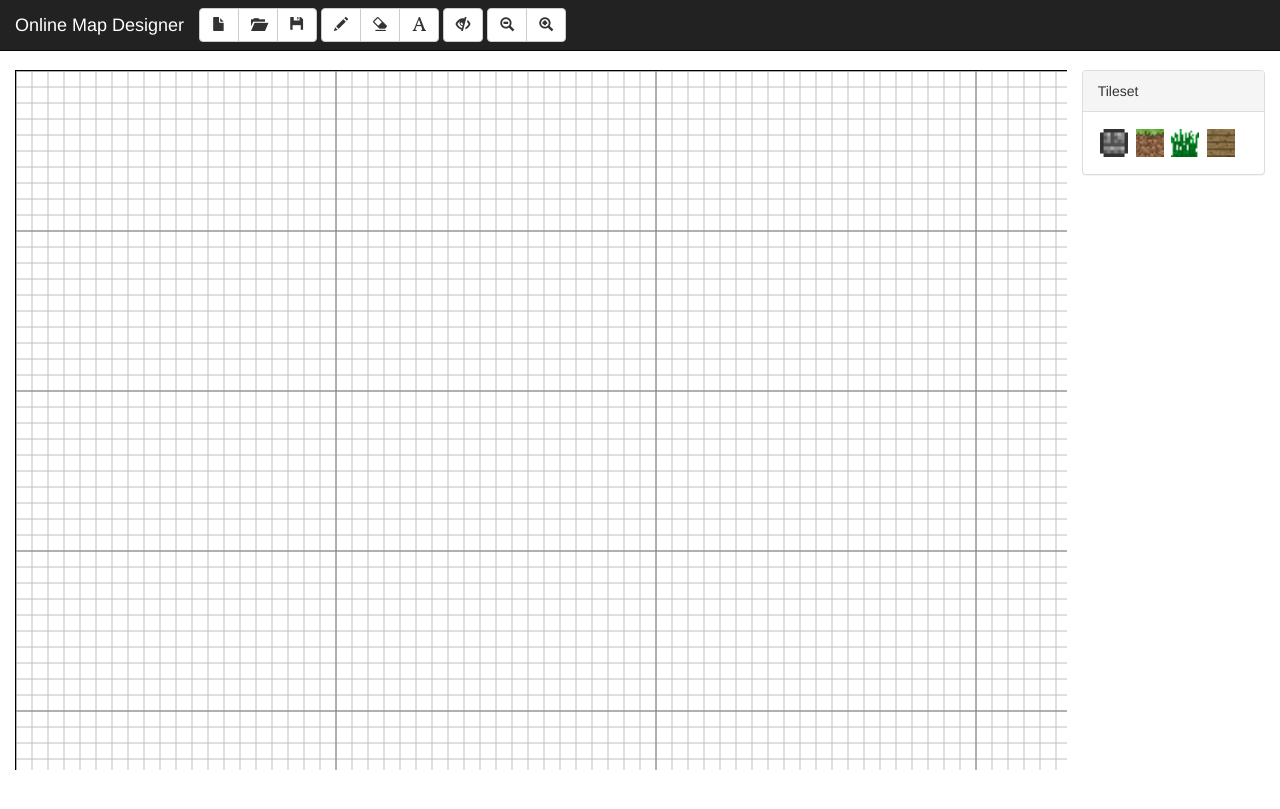
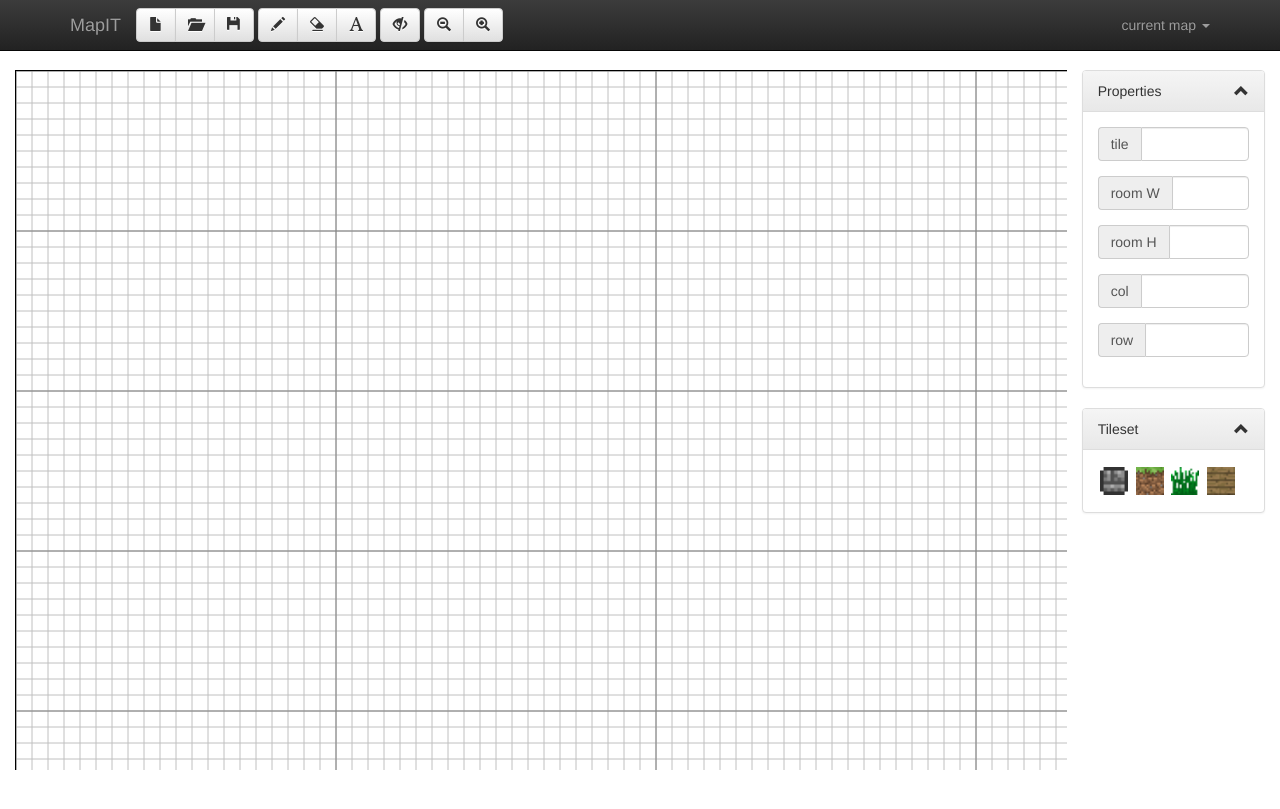
Before and after one commit to alwex/online-tilemap, a PHP site: page /index.html in a window 1280 px wide. Shown: the top 809 px of the page. Run offline with PHP 8.4, Linux system fonts and the light colour scheme; some libraries are stand-ins or nearby versions.

Commit message:
panel and map properties are editable

```diff
--- a/public/css/style.css
+++ b/public/css/style.css
@@ -23,3 +23,13 @@ canvas {
   image-rendering: -webkit-optimize-contrast;
   image-rendering: optimize-contrast;
   -ms-interpolation-mode: nearest-neighbor; }
+
+.panel .row {
+  margin-top: 40px;
+  padding: 0 10px; }
+
+.panel .clickable {
+  cursor: pointer; }
+
+.panel .panel-heading span {
+  font-size: 15px; }
--- a/public/index.html
+++ b/public/index.html
@@ -7,17 +7,17 @@
           integrity="sha384-BVYiiSIFeK1dGmJRAkycuHAHRg32OmUcww7on3RYdg4Va+PmSTsz/K68vbdEjh4u" crossorigin="anonymous">
 
     <!-- Optional theme -->
-    <!--
     <link rel="stylesheet" href="https://maxcdn.bootstrapcdn.com/bootstrap/3.3.7/css/bootstrap-theme.min.css"
           integrity="sha384-rHyoN1iRsVXV4nD0JutlnGaslCJuC7uwjduW9SVrLvRYooPp2bWYgmgJQIXwl/Sp" crossorigin="anonymous">
-    -->
+
+    <!-- App theme -->
     <link rel="stylesheet" type="text/css" href="css/style.css">
 </head>
 
 <body>
 
 <nav class="navbar navbar-inverse navbar-fixed-top">
-    <div class="container-fluid">
+    <div class="container">
         <div class="navbar-header">
             <button type="button" class="navbar-toggle collapsed" data-toggle="collapse"
                     data-target="#bs-example-navbar-collapse-1" aria-expanded="false">
@@ -26,12 +26,13 @@
                 <span class="icon-bar"></span>
                 <span class="icon-bar"></span>
             </button>
-            <a class="navbar-brand" href="#">Online Map Designer</a>
+            <a class="navbar-brand" href="#">MapIT</a>
         </div>
 
         <div class="collapse navbar-collapse">
 
-            <div class="btn-group" role="group">
+
+            <div class="btn-group " role="group">
                 <button type="button" class="btn btn-default navbar-btn">
                     <span class="glyphicon glyphicon-file"></span>
                 </button>
@@ -42,7 +43,9 @@
                     <span class="glyphicon glyphicon-floppy-disk"></span>
                 </button>
             </div>
-            <div id="panel-tools-0" class="btn-group" role="group">
+            <div class="btn-group " role="group">
+
+
                 <button id="btn-pencil" type="button" class="btn btn-default navbar-btn">
                     <span class="glyphicon glyphicon-pencil"></span>
                 </button>
@@ -53,14 +56,13 @@
                     <span class="glyphicon glyphicon-font"></span>
                 </button>
             </div>
+            <div class="btn-group " role="group">
 
-            <div id="panel-tools-1" class="btn-group" role="group">
                 <button id="btn-hide" type="button" class="btn btn-default navbar-btn">
                     <span class="glyphicon glyphicon-eye-close"></span>
                 </button>
             </div>
-
-            <div id="panel-tools-2" class="btn-group" role="group">
+            <div class="btn-group " role="group">
                 <button id="btn-zoom-out" type="button" class="btn btn-default navbar-btn">
                     <span class="glyphicon glyphicon-zoom-out"></span>
                 </button>
@@ -69,6 +71,14 @@
                 </button>
             </div>
 
+            <ul class="nav navbar-nav navbar-right">
+                <li class="dropdown">
+                    <a href="#" class="dropdown-toggle" data-toggle="dropdown" role="button" aria-haspopup="true"
+                       aria-expanded="false">current map <span class="caret"></span></a>
+                    <ul class="dropdown-menu" id="map-list">
+                    </ul>
+                </li>
+            </ul>
         </div>
     </div>
 </nav>
@@ -82,7 +92,50 @@
         </div>
         <div class="col-md-2" id="sidebar-wrapper">
             <div class="panel panel-default">
-                <div class="panel-heading">Tileset</div>
+                <div class="panel-heading">
+                    Properties
+                    <span class="pull-right clickable"><i class="glyphicon glyphicon-chevron-up"></i></span>
+                </div>
+                <div class="panel-body" id="properties">
+                    <form>
+                        <div class="form-group">
+                            <div class="input-group">
+                                <div class="input-group-addon">tile</div>
+                                <input type="text" class="form-control" id="tile-size" placeholder="">
+                            </div>
+                        </div>
+                        <div class="form-group">
+                            <div class="input-group">
+                                <div class="input-group-addon">room W</div>
+                                <input type="text" class="form-control" id="room-width" placeholder="">
+                            </div>
+                        </div>
+                        <div class="form-group">
+                            <div class="input-group">
+                                <div class="input-group-addon">room H</div>
+                                <input type="text" class="form-control" id="room-height" placeholder="">
+                            </div>
+                        </div>
+                        <div class="form-group">
+                            <div class="input-group">
+                                <div class="input-group-addon">col</div>
+                                <input type="text" class="form-control" id="col" placeholder="">
+                            </div>
+                        </div>
+                        <div class="form-group">
+                            <div class="input-group">
+                                <div class="input-group-addon">row</div>
+                                <input type="text" class="form-control" id="row" placeholder="">
+                            </div>
+                        </div>
+                    </form>
+                </div>
+            </div>
+            <div class="panel panel-default">
+                <div class="panel-heading">
+                    Tileset
+                    <span class="pull-right clickable"><i class="glyphicon glyphicon-chevron-up"></i></span>
+                </div>
                 <div class="panel-body" id="tileset">
                     <img id="tile-1" data-tile-id="1" src="images/tiles/brique.png"/>
                     <img id="tile-2" data-tile-id="2" src="images/tiles/floor.png"/>
@@ -105,6 +158,7 @@
 <script type="text/javascript" src="js/app.js"></script>
 <script type="text/javascript" src="js/toolbar.js"></script>
 <script type="text/javascript" src="js/tileset.js"></script>
+<script type="text/javascript" src="js/properties.js"></script>
 </body>
 
 </html>
--- a/public/js/functions.js
+++ b/public/js/functions.js
@@ -12,3 +12,16 @@ var getUrlParameter = function getUrlParameter(sParam) {
         }
     }
 };
+
+$(document).on('click', '.panel-heading span.clickable', function (e) {
+    var $this = $(this);
+    if (!$this.hasClass('panel-collapsed')) {
+        $this.parents('.panel').find('.panel-body').slideUp();
+        $this.addClass('panel-collapsed');
+        $this.find('i').removeClass('glyphicon-chevron-up').addClass('glyphicon-chevron-down');
+    } else {
+        $this.parents('.panel').find('.panel-body').slideDown();
+        $this.removeClass('panel-collapsed');
+        $this.find('i').removeClass('glyphicon-chevron-down').addClass('glyphicon-chevron-up');
+    }
+})
--- /dev/null
+++ b/public/js/properties.js
@@ -0,0 +1,36 @@
+/**
+ * Created by aguidet on 5/11/16.
+ */
+
+function reloadProperties() {
+    $('#tile-size').val(currentMapData.tileSize);
+    $('#room-width').val(currentMapData.roomWidth);
+    $('#room-height').val(currentMapData.roomHeight);
+    $('#col').val(currentMapData.col);
+    $('#row').val(currentMapData.row);
+}
+
+$('#tile-size').change(function (e) {
+    currentMapData.tileSize = $(this).val();
+    reinitCanvas();
+});
+
+$('#room-width').change(function (e) {
+    currentMapData.roomWidth = $(this).val();
+    reinitCanvas();
+});
+
+$('#room-height').change(function (e) {
+    currentMapData.roomHeight = $(this).val();
+    reinitCanvas();
+});
+
+$('#col').change(function (e) {
+    currentMapData.col = $(this).val();
+    reinitCanvas();
+});
+
+$('#row').change(function (e) {
+    currentMapData.row = $(this).val();
+    reinitCanvas();
+});
--- a/public/js/toolbar.js
+++ b/public/js/toolbar.js
@@ -1,6 +1,19 @@
 /**
  * Created by aguidet on 1/11/16.
  */
+
+// load the available maps in the list
+$.get("/map/list", function (data) {
+    mapList = JSON.parse(data);
+
+    mapList.forEach(function (map) {
+        $('#map-list').append(
+            '<li><a href="?file=' + map + '">' + map + '</a></li>'
+        );
+    });
+});
+
+
 $('#btn-zoom-in').click(function () {
     initialScale *= 1.5;
     reinitCanvas();
@@ -20,7 +33,6 @@ $('#btn-erase').click(function () {
 });
 
 $('#btn-save').click(function () {
-    console.log(tiles);
     $.ajax({
         url: '/map/save/' + currentMap,
         type: 'post',
@@ -28,13 +40,13 @@ $('#btn-save').click(function () {
         success: function (data) {
             // $('#target').html(data.msg);
         },
-        data: {'map': JSON.stringify(tiles)}
+        data: {'map': JSON.stringify(currentMapData)}
     });
 });
 
 $('#btn-load').click(function () {
-    $.get("/map/load", function( data ) {
-        tiles = JSON.parse(data);
+    $.get("/map/load", function (data) {
+        currentMapData = JSON.parse(data);
         reinitCanvas();
     });
 });
--- a/public/sass/style.scss
+++ b/public/sass/style.scss
@@ -35,3 +35,18 @@ canvas {
   image-rendering: optimize-contrast;
   -ms-interpolation-mode: nearest-neighbor;
 }
+
+.panel {
+  .row {
+    margin-top: 40px;
+    padding: 0 10px;
+  }
+
+  .clickable {
+    cursor: pointer;
+  }
+
+  .panel-heading span {
+    font-size: 15px;
+  }
+}
```
Also changed, not shown: public/js/app.js, 2 other files.
